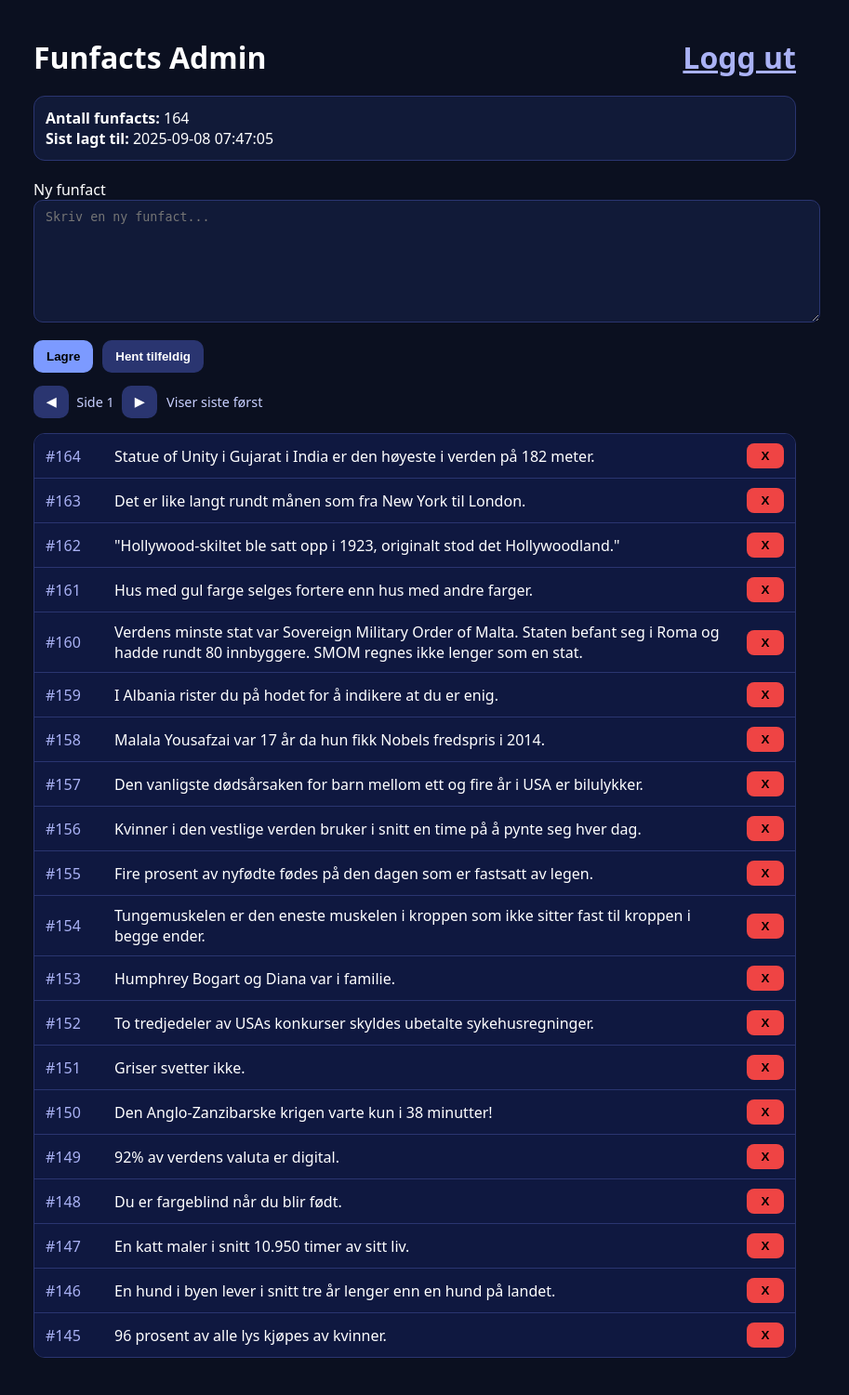
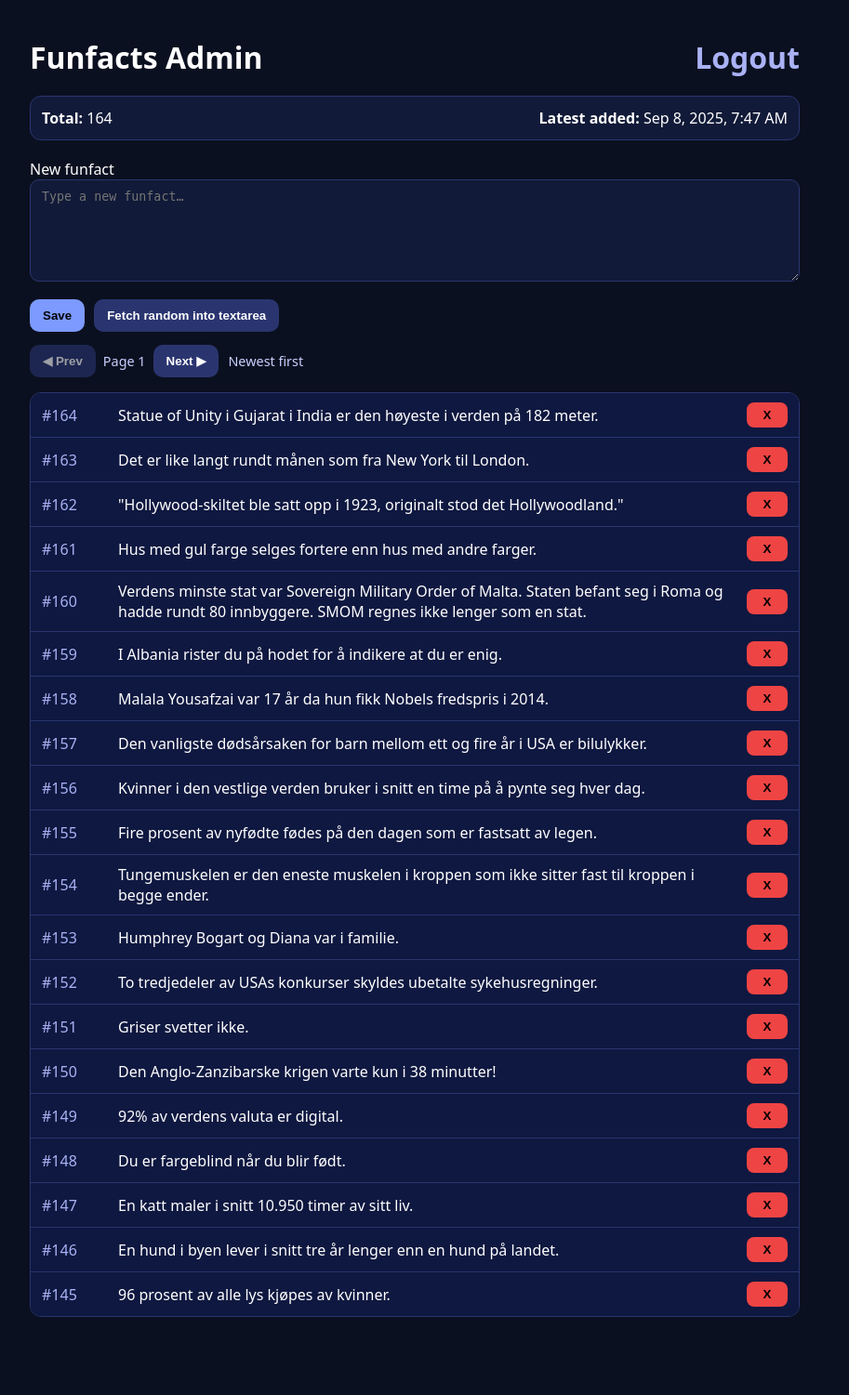
Before and after one commit to TBoneMendez/web, a FastAPI app: template tbones-funfactAPI/app/templates/admin.html in a window 1280 px wide. Shown: the whole page at 93% size, without its empty margins (194-1107 px from the left). After the commit the page ends 1417 px from the top, so only its background shows below. Run offline with FastAPI, Linux system fonts and the light colour scheme; the template is opened without the code that fills it, so the values that code supplies are empty; data comes from the database, SQL or seed files in the repository; both versions use the stored data as it was after the commit.

Commit message:
funfact api

```diff
--- a/tbones-funfactAPI/app/main.py
+++ b/tbones-funfactAPI/app/main.py
@@ -5,6 +5,9 @@ from typing import List, Optional
 from fastapi import FastAPI, HTTPException, Depends, Header, Query, Request
 from starlette.middleware.sessions import SessionMiddleware
 from dotenv import load_dotenv
+
+from datetime import datetime, timezone
+from zoneinfo import ZoneInfo
 
 from .db import get_conn, init_db
 from .models import FunFactIn, FunFact
@@ -62,12 +65,22 @@ def health():
 def stats():
     with get_conn() as conn:
         total = conn.execute("SELECT COUNT(*) AS c FROM funfacts").fetchone()["c"]
-        latest = conn.execute(
+        row = conn.execute(
             "SELECT created_at FROM funfacts ORDER BY id DESC LIMIT 1"
         ).fetchone()
+
+        latest_utc = latest_local = None
+        if row and row["created_at"]:
+            # SQLite CURRENT_TIMESTAMP -> 'YYYY-MM-DD HH:MM:SS' in UTC (naiv)
+            dt_utc = datetime.strptime(row["created_at"], "%Y-%m-%d %H:%M:%S").replace(tzinfo=timezone.utc)
+            latest_utc = dt_utc.isoformat()
+            tz = ZoneInfo(os.getenv("TZ", "Europe/Oslo"))
+            latest_local = dt_utc.astimezone(tz).isoformat()
+
         return {
             "count": total,
-            "latest_created_at": latest["created_at"] if latest else None
+            "latest_created_at_utc": latest_utc,
+            "latest_created_at_local": latest_local,
         }
 
 @app.get("/funfact", response_model=FunFact)
--- a/tbones-funfactAPI/app/templates/admin.html
+++ b/tbones-funfactAPI/app/templates/admin.html
@@ -1,61 +1,73 @@
 <!doctype html>
-<html>
+<html lang="en">
 <head>
   <meta charset="utf-8"/>
   <meta name="viewport" content="width=device-width, initial-scale=1"/>
   <title>Funfacts Admin</title>
   <style>
-    :root { --bg:#0b1020; --card:#1b2246; --text:#fff; --muted:#c8d0ff; --accent:#7c9aff; }
+    :root { --bg:#0b1020; --text:#fff; --muted:#c8d0ff; --accent:#7c9aff; --border:#2a3570; --panel:#111a38; --row:#0f1840; }
+    * { box-sizing: border-box; }
     body { font-family: system-ui, -apple-system, Segoe UI, Roboto, sans-serif; margin:0; background:var(--bg); color:var(--text); }
-    .wrap { max-width: 820px; margin: 40px auto; padding: 0 16px; }
+    .wrap { max-width: 860px; margin: 40px auto; padding: 0 16px; }
     h1 { margin: 0 0 12px; display:flex; justify-content:space-between; align-items:center; }
-    a { color:#aab2f5; }
+    a { color:#aab2f5; text-decoration:none; }
+    a:hover { text-decoration:underline; }
     .row { margin: 14px 0; }
-    textarea, input[type=text] { width: 100%; background: #111a38; color: var(--text); border: 1px solid #2a3570; border-radius: 10px; padding: 10px 12px; }
+    textarea, input[type=text] {
+      width: 100%; background: var(--panel); color: var(--text);
+      border: 1px solid var(--border); border-radius: 10px; padding: 10px 12px;
+    }
     textarea { min-height: 110px; }
-    button { background: var(--accent); border: 0; color: #000; font-weight: 600; padding: 10px 14px; border-radius: 10px; cursor: pointer; }
-    button.secondary { background:#2a3570; color:#fff; }
+    button {
+      background: var(--accent); border: 0; color: #000; font-weight: 600;
+      padding: 10px 14px; border-radius: 10px; cursor: pointer;
+    }
+    button.secondary { background: var(--border); color:#fff; }
+    button:disabled { opacity: .6; cursor: not-allowed; }
     .muted { color: var(--muted); font-size: 0.9rem; }
-    .list { margin-top: 16px; border: 1px solid #2a3570; border-radius: 12px; overflow: hidden; }
-    .rowitem { display: grid; grid-template-columns: 64px 1fr 40px; gap: 10px; align-items: center; padding: 10px 12px; background:#0f1840; border-bottom:1px solid #2a3570; }
+    .stats { margin: 20px 0; padding: 12px; background:var(--panel); border:1px solid var(--border); border-radius: 12px; display:flex; gap:18px; align-items:center; justify-content:space-between; }
+    .toolbar { display:flex; gap:10px; align-items:center; flex-wrap: wrap; }
+    .pager { display:flex; gap:8px; align-items:center; }
+    .list { margin-top: 16px; border: 1px solid var(--border); border-radius: 12px; overflow: hidden; }
+    .rowitem {
+      display: grid; grid-template-columns: 72px 1fr 44px; gap: 10px; align-items: center;
+      padding: 10px 12px; background:var(--row); border-bottom:1px solid var(--border);
+    }
     .rowitem:last-child { border-bottom:0; }
     .id { color:#aab2f5; font-variant-numeric: tabular-nums; }
     .del { background:#ef4444; color:#000; border:0; padding: 6px 8px; border-radius: 8px; cursor:pointer; }
-    .toolbar { display:flex; gap:10px; align-items:center; flex-wrap: wrap; }
-    .pager { display:flex; gap:8px; align-items:center; }
-    .stats { margin: 20px 0; padding: 12px; background:#111a38; border:1px solid #2a3570; border-radius: 12px; }
   </style>
 </head>
 <body>
   <div class="wrap">
     <h1>
       <span>Funfacts Admin</span>
-      <a href="/logout">Logg ut</a>
+      <a href="/logout" title="Log out">Logout</a>
     </h1>
 
     <div class="stats">
-      <div><strong>Antall funfacts:</strong> <span id="stat-count">-</span></div>
-      <div><strong>Sist lagt til:</strong> <span id="stat-latest">-</span></div>
+      <div><strong>Total:</strong> <span id="stat-count">-</span></div>
+      <div><strong>Latest added:</strong> <span id="stat-latest">-</span></div>
     </div>
 
     <div class="row">
-      <label>Ny funfact</label>
-      <textarea id="fact" placeholder="Skriv en ny funfact..."></textarea>
+      <label for="fact">New funfact</label>
+      <textarea id="fact" placeholder="Type a new funfact…"></textarea>
     </div>
 
     <div class="row toolbar">
-      <button id="save">Lagre</button>
-      <button id="random" class="secondary">Hent tilfeldig</button>
+      <button id="save">Save</button>
+      <button id="random" class="secondary">Fetch random into textarea</button>
       <span id="status" class="muted"></span>
     </div>
 
     <div class="row toolbar">
       <div class="pager">
-        <button id="prev" class="secondary">◀︎</button>
-        <span class="muted">Side <span id="page">1</span></span>
-        <button id="next" class="secondary">▶︎</button>
+        <button id="prev" class="secondary">◀︎ Prev</button>
+        <span class="muted">Page <span id="page">1</span></span>
+        <button id="next" class="secondary">Next ▶︎</button>
       </div>
-      <span class="muted">Viser siste først</span>
+      <span class="muted">Newest first</span>
     </div>
 
     <div id="list" class="list"></div>
@@ -68,30 +80,49 @@
     const pageEl     = document.getElementById('page');
     const statCount  = document.getElementById('stat-count');
     const statLatest = document.getElementById('stat-latest');
+    const btnPrev    = document.getElementById('prev');
+    const btnNext    = document.getElementById('next');
+    const btnSave    = document.getElementById('save');
+    const btnRandom  = document.getElementById('random');
 
     const LIMIT = 20;
     let offset = 0;
 
-    document.getElementById('save').addEventListener('click', save);
-    document.getElementById('random').addEventListener('click', getRandom);
-    document.getElementById('prev').addEventListener('click', () => { offset = Math.max(0, offset - LIMIT); load(); pageEl.textContent = (offset/LIMIT)+1; });
-    document.getElementById('next').addEventListener('click', () => { offset += LIMIT; load(); pageEl.textContent = (offset/LIMIT)+1; });
+    btnSave.addEventListener('click', save);
+    btnRandom.addEventListener('click', getRandom);
+    btnPrev.addEventListener('click', () => { if (offset === 0) return; offset = Math.max(0, offset - LIMIT); load(); updatePager(); });
+    btnNext.addEventListener('click', () => { offset += LIMIT; load().then(disableNextIfEnd); updatePager(); });
+
+    function updatePager() {
+      pageEl.textContent = (offset / LIMIT) + 1;
+      btnPrev.disabled = offset === 0;
+    }
 
     async function updateStats() {
       try {
         const res = await fetch('/stats', { credentials: 'same-origin' });
         const data = await res.json();
         statCount.textContent = data.count ?? '-';
-        statLatest.textContent = data.latest_created_at ?? '-';
-      } catch (e) {
-        statCount.textContent = 'Feil';
-        statLatest.textContent = 'Feil';
+
+        // Prefer local time from API; fallback to UTC or legacy field
+        const raw = data.latest_created_at_local || data.latest_created_at_utc || data.latest_created_at || null;
+        if (raw) {
+          const dt = new Date(raw);
+          statLatest.textContent = dt.toLocaleString(undefined, { dateStyle: 'medium', timeStyle: 'short' });
+        } else {
+          statLatest.textContent = '-';
+        }
+      } catch {
+        statCount.textContent = 'Error';
+        statLatest.textContent = 'Error';
       }
     }
 
     async function save() {
-      const text  = factInput.value.trim();
-      if (!text) { setStatus('Ingenting å lagre.'); return; }
+      const text = factInput.value.trim();
+      if (!text) { setStatus('Nothing to save.'); return; }
+
+      setBusy(true);
       try {
         const res = await fetch('/funfacts', {
           method: 'POST',
@@ -101,69 +132,118 @@
         });
         const data = await res.json().catch(()=>({}));
         if (res.ok) {
-          setStatus('Lagret. ID=' + (data.id ?? 'ukjent'));
+          setStatus('Saved. ID=' + (data.id ?? 'unknown'));
           factInput.value = '';
-          offset = 0; pageEl.textContent = '1';
+          offset = 0;
+          updatePager();
           await load();
           await updateStats();
         } else {
-          setStatus('Feil: ' + (data.detail ?? res.status));
+          setStatus('Error: ' + (data.detail ?? res.status));
         }
-      } catch (e) { setStatus('Nettverksfeil: ' + e); }
+      } catch (e) {
+        setStatus('Network error: ' + e);
+      } finally {
+        setBusy(false);
+      }
     }
 
     async function getRandom() {
+      setBusy(true);
       try {
-        setStatus('Henter …');
+        setStatus('Fetching random…');
         const res = await fetch('/funfact', { credentials: 'same-origin' });
         const data = await res.json();
         factInput.value = data.text || '';
-        setStatus('Hentet en tilfeldig.');
-      } catch (e) { setStatus('Feil: ' + e); }
+        setStatus('Random loaded into textarea.');
+      } catch (e) {
+        setStatus('Error: ' + e);
+      } finally {
+        setBusy(false);
+      }
     }
 
     async function load() {
+      try {
         const res = await fetch(`/funfacts?limit=${LIMIT}&offset=${offset}`, { credentials: 'same-origin' });
         const items = await res.json();
+
         listEl.innerHTML = '';
         if (!Array.isArray(items) || !items.length) {
-        listEl.innerHTML = '<div class="rowitem"><div></div><div>Ingen flere rader.</div><div></div></div>';
-        return;
+          listEl.innerHTML = '<div class="rowitem"><div></div><div>No more rows.</div><div></div></div>';
+          // If we overshot (next beyond end), step back one page
+          if (offset > 0 && items.length === 0) {
+            offset = Math.max(0, offset - LIMIT);
+            updatePager();
           }
+          btnNext.disabled = true;
+          return items;
+        }
+
         for (const it of items) {
           const div = document.createElement('div'); div.className = 'rowitem';
-        const id = document.createElement('div'); id.className = 'id'; id.textContent = '#' + it.id;
+          const id  = document.createElement('div'); id.className = 'id'; id.textContent = '#' + it.id;
           const txt = document.createElement('div'); txt.textContent = it.text;
           const del = document.createElement('button'); del.className = 'del'; del.textContent = 'X';
           del.addEventListener('click', () => delFact(it.id));
           div.append(id, txt, del);
           listEl.appendChild(div);
         }
+
+        btnNext.disabled = items.length < LIMIT;
+        return items;
+      } catch (e) {
+        listEl.innerHTML = '<div class="rowitem"><div></div><div>Load failed.</div><div></div></div>';
+        btnNext.disabled = true;
+        return [];
+      }
+    }
+
+    async function disableNextIfEnd(itemsMaybe) {
+      if (Array.isArray(itemsMaybe)) {
+        btnNext.disabled = itemsMaybe.length < LIMIT;
+      }
     }
 
     async function delFact(id) {
-      if (!confirm('Slette #' + id + '?')) return;
+      if (!confirm('Delete #' + id + '?')) return;
+
+      setBusy(true);
       try {
         const res = await fetch('/funfacts/' + id, {
           method: 'DELETE',
           credentials: 'same-origin'
         });
         if (res.status === 204) {
-          setStatus('Slettet #' + id);
+          setStatus('Deleted #' + id);
           await load();
           await updateStats();
         } else {
           const data = await res.json().catch(()=>({}));
-          setStatus('Sletting feilet: ' + (data.detail ?? res.status));
+          setStatus('Delete failed: ' + (data.detail ?? res.status));
         }
-      } catch (e) { setStatus('Feil: ' + e); }
+      } catch (e) {
+        setStatus('Error: ' + e);
+      } finally {
+        setBusy(false);
+      }
     }
 
     function setStatus(t) { statusEl.textContent = t; }
 
+    function setBusy(v) {
+      btnSave.disabled = v;
+      btnRandom.disabled = v;
+      btnPrev.disabled = v || offset === 0;
+    }
+
     // initial load
-    updateStats();
-    load();
+    (async () => {
+      updatePager();
+      await updateStats();
+      const items = await load();
+      disableNextIfEnd(items);
+    })();
   </script>
 </body>
 </html>
```
Also changed, not shown: tbones-funfactAPI/data/funfacts.db. Lines whose indentation alone changed are shown as unchanged.
